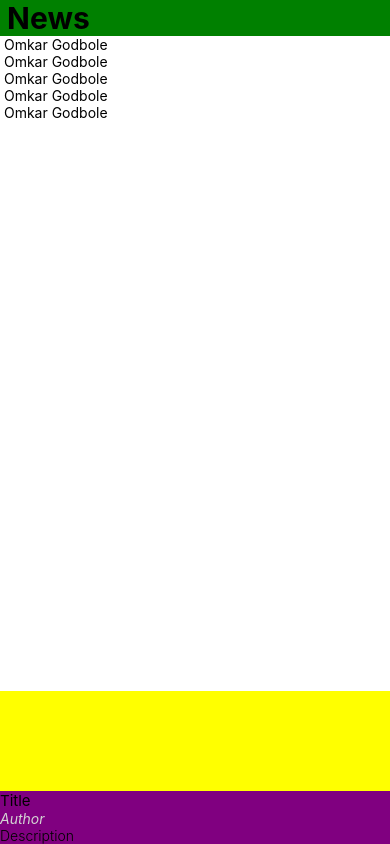
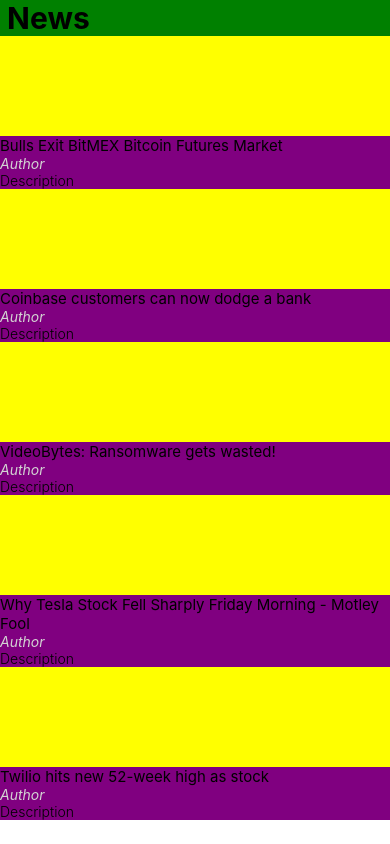
Before and after one commit to aytacbulanik/React_Native_TestLibrary, a React Native app: screen / in a window 390 px wide. Built offline with nearby package versions, Linux system fonts and the light colour scheme.

Commit message:
card data show

```diff
--- a/src/App.js
+++ b/src/App.js
@@ -4,14 +4,12 @@
 import newsData from './news_data.json';
 
 const App = () => {
+  const renderNews = ({item}) => <NewsCard news={item} />;
+
   return (
     <SafeAreaView style={styles.container}>
       <Text style={styles.large_title}> News </Text>
-      <FlatList
-        data={newsData}
-        renderItem={() => <Text> {newsData[0].author}</Text>}
-      />
-      <NewsCard />
+      <FlatList data={newsData} renderItem={renderNews} />
     </SafeAreaView>
   );
 };
--- a/src/components/NewsCard/NewsCard.js
+++ b/src/components/NewsCard/NewsCard.js
@@ -2,14 +2,15 @@
 import React from 'react';
 import styles from './NewsCard.Style';
 
-const NewsCard = () => {
+const NewsCard = ({news}) => {
+  console.log(news.title);
   return (
     <View style={styles.card_container}>
       <View style={styles.image_container}>
         <Image style={styles.image} />
       </View>
       <View style={styles.text_view}>
-        <Text style={styles.title}>Title</Text>
+        <Text style={styles.title}>{news.title}</Text>
         <Text style={styles.author}>Author</Text>
         <Text style={styles.description}>Description</Text>
       </View>
```
